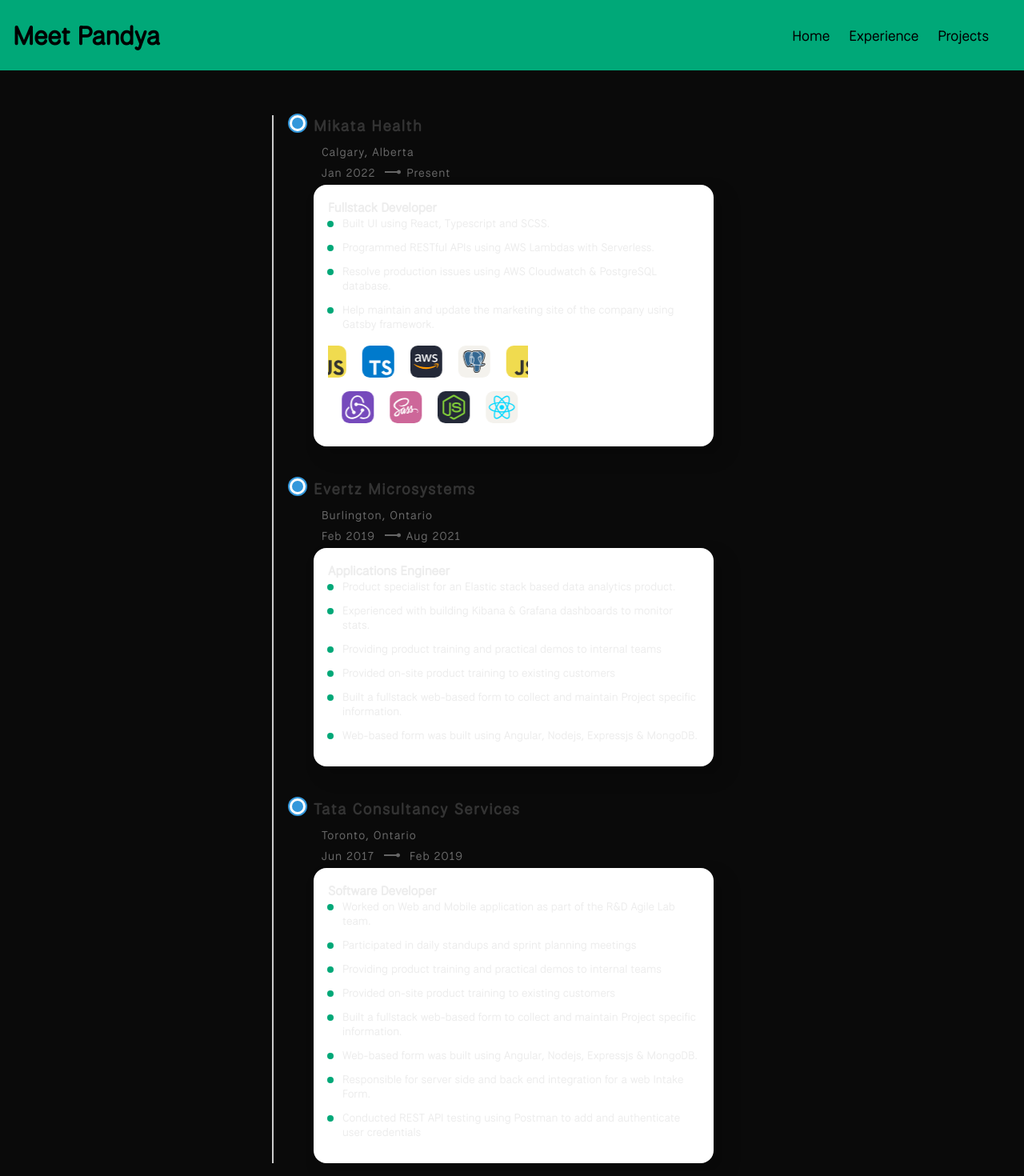
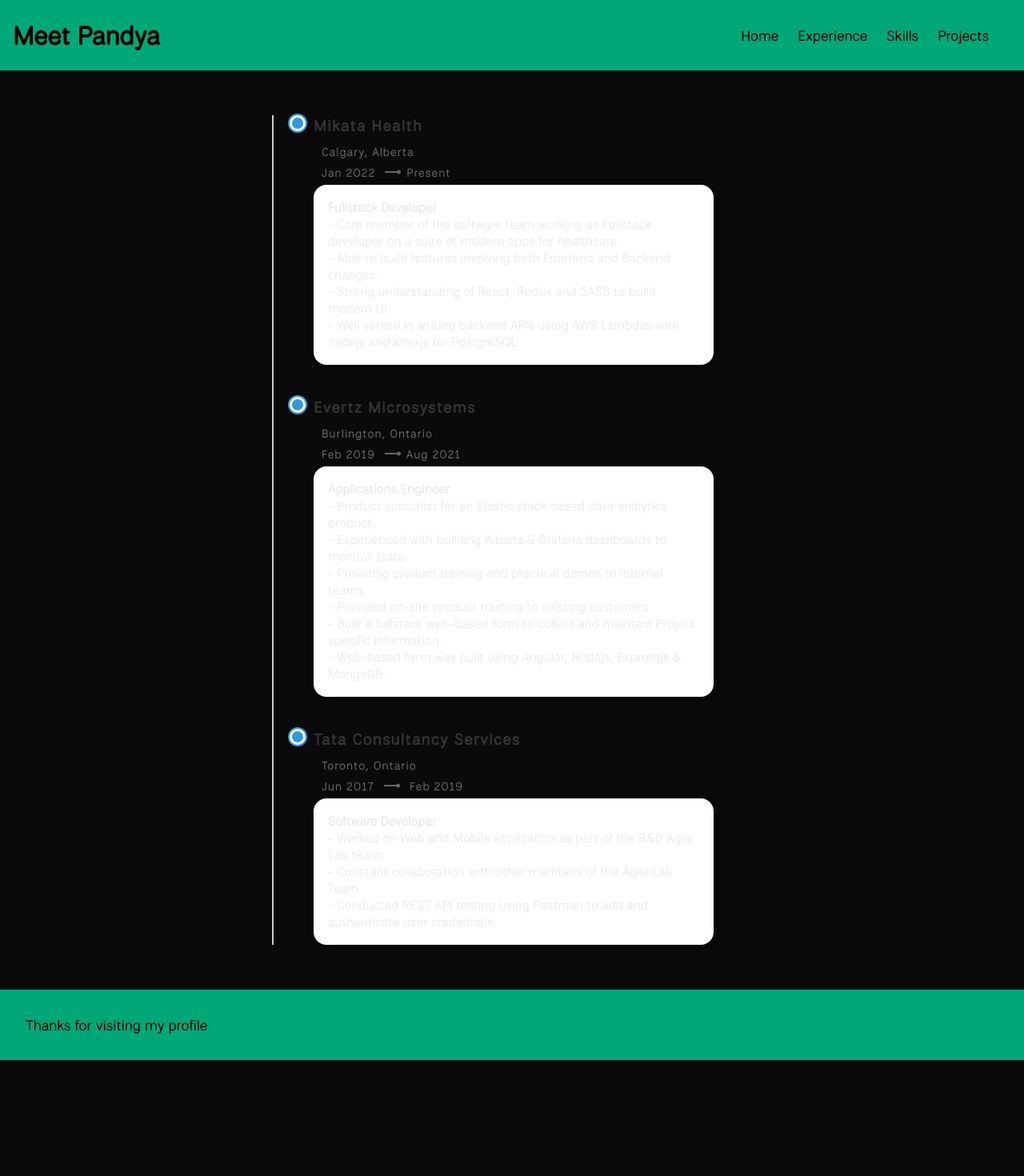
Before and after one commit to pandyama/personal-profile-nextjs, a Next.js app: page /experience in a window 1280 px wide. Shown: the top 1470 px of the page at 80% size. After the commit the page ends 1325 px from the top, so only its background shows below. Built offline with nearby package versions, Linux system fonts and the light colour scheme.

Commit message:
header component has new nav item for skills and experience page updated

```diff
--- a/src/app/components/Header/index.tsx
+++ b/src/app/components/Header/index.tsx
@@ -18,6 +18,7 @@ const Header = ({ title }: HeaderProps) => {
         <nav className={styles.nav}>
           <Link href='/'>Home</Link>
           <Link href='/experience'>Experience</Link>
+          <Link href='/skills'>Skills</Link>
           <Link href='/projects'>Projects</Link>
           {/* <Link href='/experience'>Projects</Link> */}
         </nav>
--- a/src/app/experience/page.module.scss
+++ b/src/app/experience/page.module.scss
@@ -11,7 +11,7 @@
 .Card {
   background-color: #ffffff;
   border-radius: 16px;
-  box-shadow: 12px 12px 12px 12px rgba(0, 0, 0, 0.1);
+  box-shadow: 8px 8px 8px 8px rgba(0, 0, 0, 0.1);
   padding: 18px;
   max-width: 500px;
 }
--- a/src/app/experience/page.tsx
+++ b/src/app/experience/page.tsx
@@ -1,12 +1,12 @@
-import AwsDark from '../../../public/icons/aws'
+// import AwsDark from '../../../public/icons/aws'
 import LineEnd from '../../../public/icons/DoubleArrowRight'
-import Javascript from '../../../public/icons/javascript'
-import Nodejs from '../../../public/icons/nodejs'
-import Postgresql from '../../../public/icons/postgresql'
+// import Javascript from '../../../public/icons/javascript'
+// import Nodejs from '../../../public/icons/nodejs'
+// import Postgresql from '../../../public/icons/postgresql'
 import React from '../../../public/icons/react'
-import Redux from '../../../public/icons/redux'
-import Sass from '../../../public/icons/sass'
-import Typescript from '../../../public/icons/typescript'
+// import Redux from '../../../public/icons/redux'
+// import Sass from '../../../public/icons/sass'
+// import Typescript from '../../../public/icons/typescript'
 import Layout from '../components/Layout'
 import styles from './page.module.scss'
 
@@ -34,95 +34,22 @@ const Experience = ({}: HeaderProps) => {
             </div>
             <div className={styles.Card}>
               <h4>Fullstack Developer</h4>
-              <ul className={styles.ExperienceList}>
-                <li className={styles.ExperienceItem}>
-                  <div className={styles.Dot}></div>
-                  <p className={styles.description}>
-                    Built UI using React, Typescript and SCSS.
+              <p>
+                - Core member of the software team working as Fullstack
+                developer on a suite of modern apps for healthcare.
               </p>
-                </li>
-                <li className={styles.ExperienceItem}>
-                  <div className={styles.Dot}></div>
-                  <p className={styles.description}>
-                    Programmed RESTful APIs using AWS Lambdas with Serverless.
+              <p>
+                - Able to build features involving both Frontend and Backend
+                changes.
               </p>
-                </li>
-                <li className={styles.ExperienceItem}>
-                  <div className={styles.Dot}></div>
-                  <p className={styles.description}>
-                    Resolve production issues using AWS Cloudwatch & PostgreSQL
-                    database.
+              <p>
+                - Strong understanding of React, Redux and SASS to build modern
+                UI
               </p>
-                </li>
-                <li className={styles.ExperienceItem}>
-                  <div className={styles.Dot}></div>
-                  <p className={styles.description}>
-                    Help maintain and update the marketing site of the company
-                    using Gatsby framework.
+              <p>
+                - Well versed in writing backend APIs using AWS Lambdas with
+                nodejs and knexjs for PostgreSQL.
               </p>
-                </li>
-              </ul>
-
-              <div className={styles.Carousel}>
-                <div className={styles.Slider}>
-                  <div className={styles.SlideItem}>
-                    <AwsDark />
-                  </div>
-                  <div className={styles.SlideItem}>
-                    <Postgresql />
-                  </div>
-                  <div className={styles.SlideItem}>
-                    <Javascript />
-                  </div>
-                  <div className={styles.SlideItem}>
-                    <Typescript />
-                  </div>
-                </div>
-                <div aria-hidden className={styles.Slider}>
-                  <div className={styles.SlideItem}>
-                    <AwsDark />
-                  </div>
-                  <div className={styles.SlideItem}>
-                    <Postgresql />
-                  </div>
-                  <div className={styles.SlideItem}>
-                    <Javascript />
-                  </div>
-                  <div className={styles.SlideItem}>
-                    <Typescript />
-                  </div>
-                </div>
-              </div>
-              <div className={styles.Carousel}>
-                <div className={styles.SliderReverse}>
-                  <div className={styles.SlideItem}>
-                    <Nodejs />
-                  </div>
-                  <div className={styles.SlideItem}>
-                    <React />
-                  </div>
-                  <div className={styles.SlideItem}>
-                    <Redux />
-                  </div>
-                  <div className={styles.SlideItem}>
-                    <Sass />
-                  </div>
-                </div>
-                <div aria-hidden className={styles.SliderReverse}>
-                  <div className={styles.SlideItem}>
-                    <Nodejs />
-                  </div>
-                  <div className={styles.SlideItem}>
-                    <React />
-                  </div>
-                  <div className={styles.SlideItem}>
-                    <Redux />
-                  </div>
-                  <div className={styles.SlideItem}>
-                    <Sass />
-                  </div>
-                </div>
-              </div>
             </div>
           </div>
         </div>
@@ -142,49 +69,27 @@ const Experience = ({}: HeaderProps) => {
 
             <div className={styles.Card}>
               <h4>Applications Engineer</h4>
-              <ul className={styles.ExperienceList}>
-                <li className={styles.ExperienceItem}>
-                  <div className={styles.Dot}></div>
-                  <p className={styles.description}>
-                    Product specialist for an Elastic stack based data analytics
+              <p>
+                - Product specialist for an Elastic stack based data analytics
                 product.
               </p>
-                </li>
-                <li className={styles.ExperienceItem}>
-                  <div className={styles.Dot}></div>
-                  <p className={styles.description}>
-                    Experienced with building Kibana & Grafana dashboards to
+              <p>
+                - Experienced with building Kibana & Grafana dashboards to
                 monitor stats.
               </p>
-                </li>
-                <li className={styles.ExperienceItem}>
-                  <div className={styles.Dot}></div>
-                  <p className={styles.description}>
-                    Providing product training and practical demos to internal
+              <p>
+                - Providing product training and practical demos to internal
                 teams
               </p>
-                </li>
-                <li className={styles.ExperienceItem}>
-                  <div className={styles.Dot}></div>
-                  <p className={styles.description}>
-                    Provided on-site product training to existing customers
-                  </p>
-                </li>
-                <li className={styles.ExperienceItem}>
-                  <div className={styles.Dot}></div>
-                  <p className={styles.description}>
-                    Built a fullstack web-based form to collect and maintain
+              <p>- Provided on-site product training to existing customers</p>
+              <p>
+                - Built a fullstack web-based form to collect and maintain
                 Project specific information.
               </p>
-                </li>
-                <li className={styles.ExperienceItem}>
-                  <div className={styles.Dot}></div>
-                  <p className={styles.description}>
-                    Web-based form was built using Angular, Nodejs, Expressjs &
+              <p>
+                - Web-based form was built using Angular, Nodejs, Expressjs &
                 MongoDB.
               </p>
-                </li>
-              </ul>
             </div>
           </div>
         </div>
@@ -204,62 +109,18 @@ const Experience = ({}: HeaderProps) => {
             </div>
             <div className={styles.Card}>
               <h4>Software Developer</h4>
-              <ul className={styles.ExperienceList}>
-                <li className={styles.ExperienceItem}>
-                  <div className={styles.Dot}></div>
-                  <p className={styles.description}>
-                    Worked on Web and Mobile application as part of the R&D
-                    Agile Lab team.
+              <p>
+                - Worked on Web and Mobile application as part of the R&D Agile
+                Lab team.
               </p>
-                </li>
-                <li className={styles.ExperienceItem}>
-                  <div className={styles.Dot}></div>
-                  <p className={styles.description}>
-                    Participated in daily standups and sprint planning meetings
+              <p>
+                - Constant collaboration with other members of the Agile Lab
+                Team
               </p>
-                </li>
-                <li className={styles.ExperienceItem}>
-                  <div className={styles.Dot}></div>
-                  <p className={styles.description}>
-                    Providing product training and practical demos to internal
-                    teams
-                  </p>
-                </li>
-                <li className={styles.ExperienceItem}>
-                  <div className={styles.Dot}></div>
-                  <p className={styles.description}>
-                    Provided on-site product training to existing customers
-                  </p>
-                </li>
-                <li className={styles.ExperienceItem}>
-                  <div className={styles.Dot}></div>
-                  <p className={styles.description}>
-                    Built a fullstack web-based form to collect and maintain
-                    Project specific information.
-                  </p>
-                </li>
-                <li className={styles.ExperienceItem}>
-                  <div className={styles.Dot}></div>
-                  <p className={styles.description}>
-                    Web-based form was built using Angular, Nodejs, Expressjs &
-                    MongoDB.
-                  </p>
-                </li>
-                <li className={styles.ExperienceItem}>
-                  <div className={styles.Dot}></div>
-                  <p className={styles.description}>
-                    Responsible for server side and back end integration for a
-                    web Intake Form.
-                  </p>
-                </li>
-                <li className={styles.ExperienceItem}>
-                  <div className={styles.Dot}></div>
-                  <p className={styles.description}>
-                    Conducted REST API testing using Postman to add and
+              <p>
+                - Conducted REST API testing using Postman to add and
                 authenticate user credentials
               </p>
-                </li>
-              </ul>
             </div>
           </div>
         </div>
```
Also changed, not shown: src/app/experience/page.module.scss.d.ts (+18 -18 lines). Lines whose indentation alone changed are shown as unchanged.
